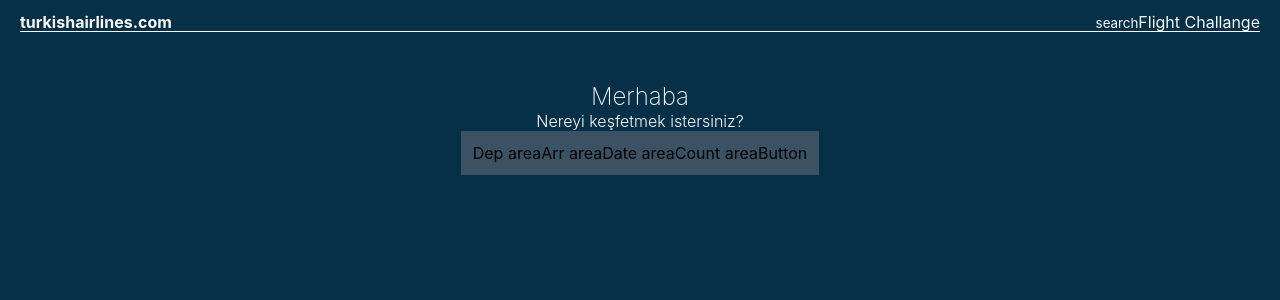
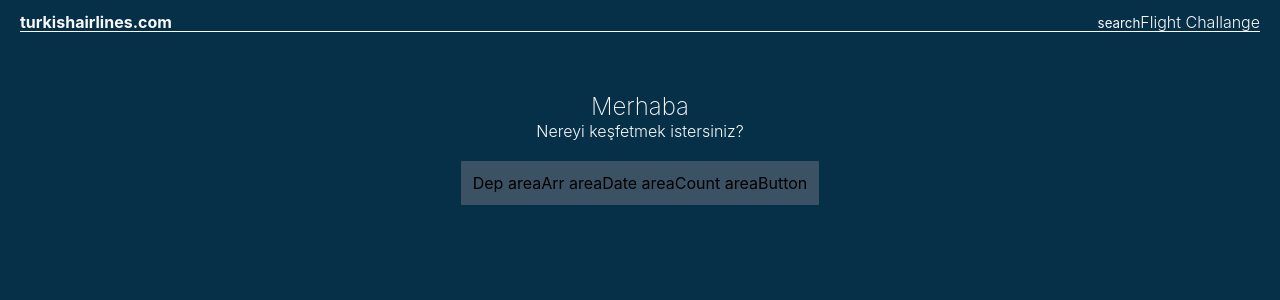
Before and after one commit to BurakCaglayan/flight-with-react, a React (Vite) app: page / in a window 1280 px wide. Shown: the top 300 px of the page. Built offline with nearby package versions, Linux system fonts and the light colour scheme.

Commit message:
Refactor home page welcome area style

```diff
--- a/src/pages/home/Home.jsx
+++ b/src/pages/home/Home.jsx
@@ -5,8 +5,10 @@ const Home = () => {
   return (
     <div className="home">
       <Header />
-      <h2>Merhaba</h2>
-      <span className="home__desc">Nereyi keşfetmek istersiniz?</span>
+      <div className="home__welcome">
+        <h2>Merhaba</h2>
+        <span>Nereyi keşfetmek istersiniz?</span>
+      </div>
       <FlightSelect />
     </div>
   );
--- a/src/styles/pages/_home.scss
+++ b/src/styles/pages/_home.scss
@@ -7,15 +7,17 @@
   background-color: $tarawera;
   padding: $main_page_padding;
 
+  &__welcome {
+    text-align: center;
+    color: $alabaster;
+    margin: 40px 0px 20px 0px;
+  }
+
   h2 {
-    color: $alabaster;
     margin-bottom: 0px;
-    margin-top: 50px;
     font-weight: 200;
   }
-
-  &__desc {
-    color: $alabaster;
+  span {
     font-weight: 300;
   }
 }
```
